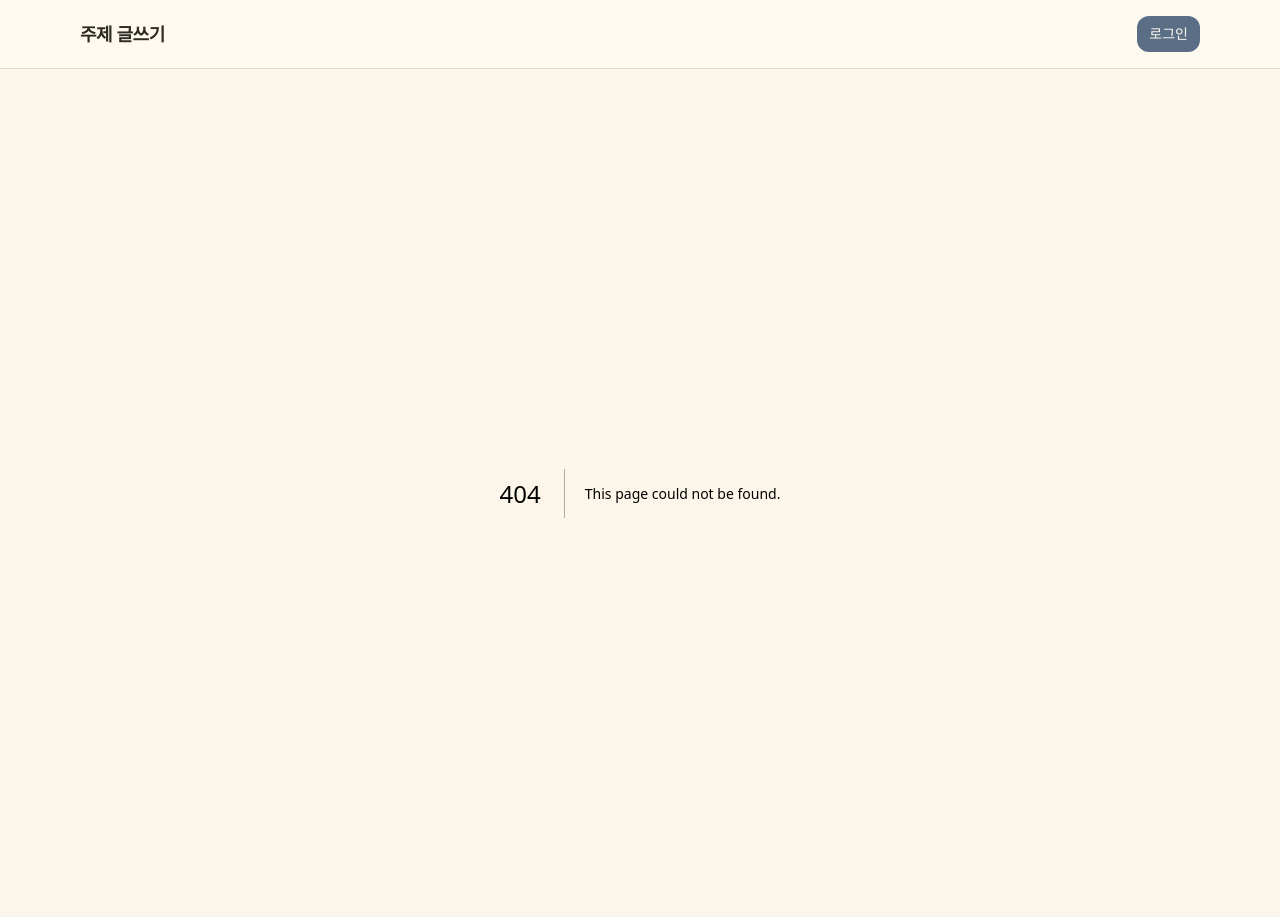
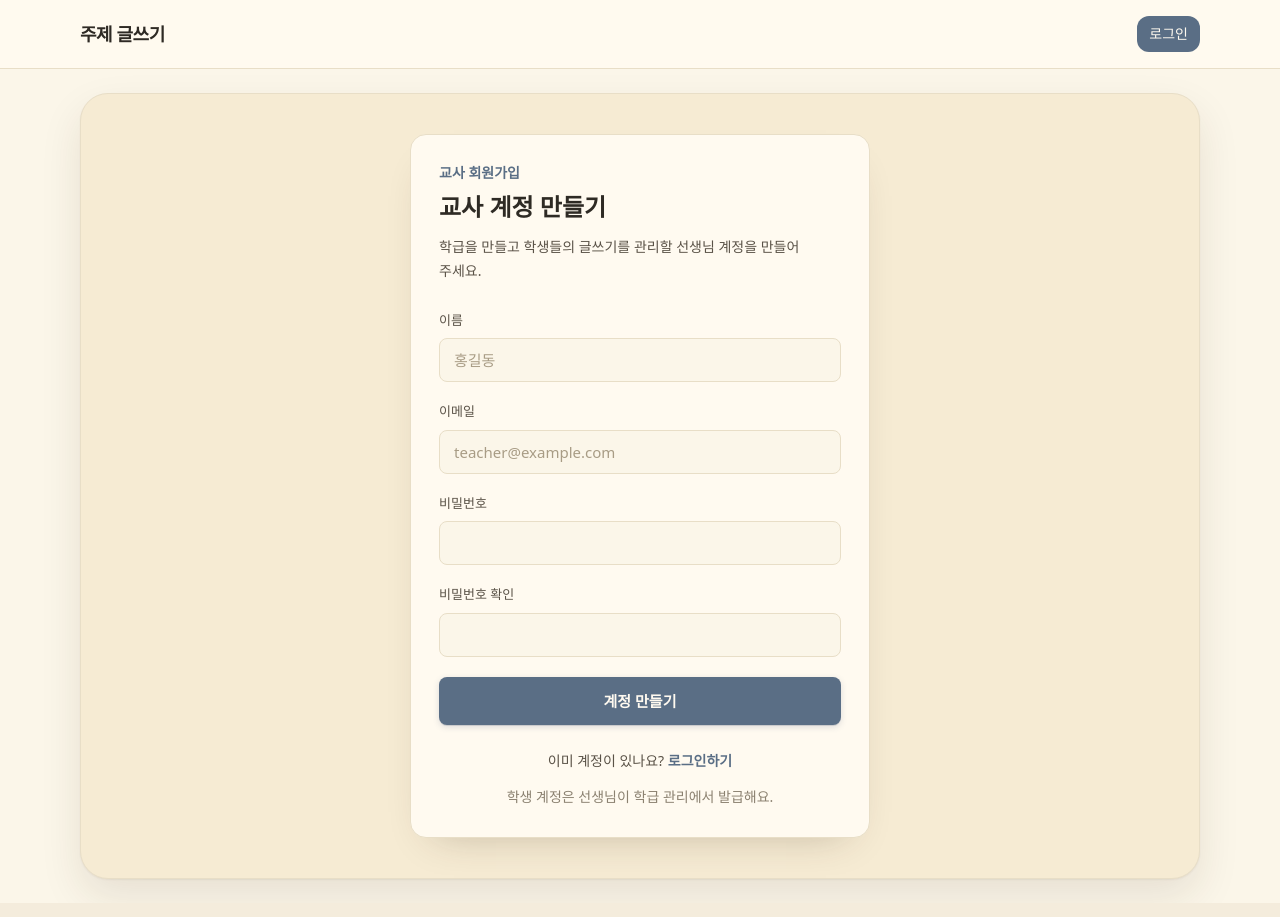
Before and after one commit to rpfksgksakfl12345-ui/writing-feedback, a Next.js app in the folder apps/web/: page /register in a window 1280 px wide. Before the commit this address had no page. Built offline with nearby package versions, Linux system fonts and the light colour scheme; a web font is replaced by a local one.

Commit message:
Add teacher registration flow

```diff
--- a/apps/web/app/(auth)/login/page.tsx
+++ b/apps/web/app/(auth)/login/page.tsx
@@ -1,6 +1,7 @@
 "use client";
 
 import { FormEvent, useEffect, useState } from "react";
+import Link from "next/link";
 import { useRouter } from "next/navigation";
 import { useAuth } from "../../../components/auth-provider";
 import { apiFetch } from "../../../lib/api";
@@ -77,6 +78,7 @@ export default function LoginPage() {
   );
   const [error, setError] = useState("");
   const [loading, setLoading] = useState(false);
+  const [registeredNotice, setRegisteredNotice] = useState(false);
 
   useEffect(() => {
     if (!isReady || !user) {
@@ -85,6 +87,11 @@ export default function LoginPage() {
 
     router.replace(getHomeHref(user.role));
   }, [isReady, router, user]);
+
+  useEffect(() => {
+    const params = new URLSearchParams(window.location.search);
+    setRegisteredNotice(params.get("registered") === "1");
+  }, []);
 
   function selectMode(nextMode: LoginMode) {
     setMode(nextMode);
@@ -230,6 +237,12 @@ export default function LoginPage() {
               "교사는 수업을 준비하고, 학생은 책장에서 글쓰기 주제를 골라 공책을 엽니다."}
           </p>
 
+          {registeredNotice ? (
+            <div className="kr-keep mt-5 rounded-xl border border-status-feedbackDone/25 bg-status-feedbackDone/15 px-4 py-3 text-sm leading-6 text-status-feedbackDone">
+              교사 계정이 만들어졌어요. 이메일과 비밀번호로 로그인해 주세요.
+            </div>
+          ) : null}
+
           <div className="mt-6 grid rounded-xl bg-paper-base p-1 sm:grid-cols-2">
             {(
               [
@@ -340,6 +353,15 @@ export default function LoginPage() {
             >
               {loading ? "로그인 중..." : "교사실로 들어가기 →"}
             </button>
+            <p className="kr-keep text-center text-sm leading-6 text-ink-700">
+              계정이 아직 없나요?{" "}
+              <Link
+                className="whitespace-nowrap font-semibold text-teacher-accent hover:text-teacher-deep"
+                href="/register"
+              >
+                교사 계정 만들기
+              </Link>
+            </p>
           </form>
         ) : (
           <form className="mt-6 grid gap-5 rounded-xl border border-student-accent/20 bg-paper-soft/70 p-5 shadow-sm" onSubmit={handleStudentLogin}>
@@ -389,6 +411,9 @@ export default function LoginPage() {
             >
               {loading ? "접속 중..." : "내 책장 열기 →"}
             </button>
+            <p className="kr-keep text-center text-sm leading-6 text-ink-500">
+              학생 계정은 선생님이 학급 관리에서 발급해요.
+            </p>
           </form>
         )}
         </div>
--- /dev/null
+++ b/apps/web/app/(auth)/register/page.tsx
@@ -0,0 +1,157 @@
+"use client";
+
+import { FormEvent, useState } from "react";
+import Link from "next/link";
+import { useRouter } from "next/navigation";
+import { apiFetch } from "../../../lib/api";
+
+type RegisterResponse = {
+  token: string;
+  user: {
+    id: number;
+    email: string;
+    name: string;
+    role: "TEACHER";
+    grade: number | null;
+  };
+};
+
+const inputClass =
+  "mt-2 h-11 w-full rounded-lg border border-ink-100 bg-paper-soft px-3.5 text-[15px] text-ink-900 outline-none transition placeholder:text-ink-300 focus:border-teacher-accent focus:ring-2 focus:ring-teacher-accent/20";
+
+export default function RegisterPage() {
+  const router = useRouter();
+  const [name, setName] = useState("");
+  const [email, setEmail] = useState("");
+  const [password, setPassword] = useState("");
+  const [passwordConfirm, setPasswordConfirm] = useState("");
+  const [error, setError] = useState("");
+  const [loading, setLoading] = useState(false);
+
+  async function handleSubmit(event: FormEvent<HTMLFormElement>) {
+    event.preventDefault();
+
+    const trimmedName = name.trim();
+    const trimmedEmail = email.trim();
+
+    setError("");
+
+    if (!trimmedName || !trimmedEmail || !password || !passwordConfirm) {
+      setError("이름, 이메일, 비밀번호와 비밀번호 확인을 모두 입력해 주세요.");
+      return;
+    }
+
+    if (password !== passwordConfirm) {
+      setError("비밀번호와 비밀번호 확인이 같지 않아요.");
+      return;
+    }
+
+    setLoading(true);
+
+    try {
+      await apiFetch<RegisterResponse>("/api/auth/register", {
+        method: "POST",
+        body: JSON.stringify({
+          name: trimmedName,
+          email: trimmedEmail,
+          password,
+        }),
+      });
+
+      router.push("/login?registered=1");
+    } catch (submitError) {
+      setError(submitError instanceof Error ? submitError.message : "교사 계정을 만들지 못했습니다.");
+    } finally {
+      setLoading(false);
+    }
+  }
+
+  return (
+    <section className="mx-auto flex min-h-[calc(100vh-140px)] max-w-[1240px] items-center justify-center rounded-[28px] border border-ink-100 bg-[#F6EBD3] px-6 py-10 shadow-[0_1px_2px_rgba(60,40,20,.06),0_18px_42px_rgba(60,40,20,.10)] sm:px-8">
+      <div className="w-full max-w-[460px] rounded-2xl border border-ink-100 bg-paper-surface p-6 shadow-[0_18px_40px_-24px_rgba(60,40,20,.3)] sm:p-7">
+        <p className="text-sm font-semibold text-teacher-accent">교사 회원가입</p>
+        <h1 className="kr-keep mt-2 text-[24px] font-bold leading-[1.35] text-ink-900">
+          교사 계정 만들기
+        </h1>
+        <p className="kr-keep mt-3 text-[14px] leading-[1.7] text-ink-700">
+          학급을 만들고 학생들의 글쓰기를 관리할 선생님 계정을 만들어 주세요.
+        </p>
+
+        <form className="mt-7 grid gap-5" onSubmit={handleSubmit}>
+          <label className="block text-[13px] font-medium text-ink-700">
+            이름
+            <input
+              className={inputClass}
+              value={name}
+              onChange={(event) => setName(event.target.value)}
+              autoComplete="name"
+              placeholder="홍길동"
+            />
+          </label>
+
+          <label className="block text-[13px] font-medium text-ink-700">
+            이메일
+            <input
+              className={inputClass}
+              value={email}
+              onChange={(event) => setEmail(event.target.value)}
+              autoComplete="email"
+              inputMode="email"
+              placeholder="teacher@example.com"
+              type="email"
+            />
+          </label>
+
+          <label className="block text-[13px] font-medium text-ink-700">
+            비밀번호
+            <input
+              className={inputClass}
+              value={password}
+              onChange={(event) => setPassword(event.target.value)}
+              autoComplete="new-password"
+              type="password"
+            />
+          </label>
+
+          <label className="block text-[13px] font-medium text-ink-700">
+            비밀번호 확인
+            <input
+              className={inputClass}
+              value={passwordConfirm}
+              onChange={(event) => setPasswordConfirm(event.target.value)}
+              autoComplete="new-password"
+              type="password"
+            />
+          </label>
+
+          {error ? (
+            <div className="kr-keep rounded-xl border border-status-error/25 bg-status-error/10 px-4 py-3 text-sm leading-6 text-status-error">
+              {error}
+            </div>
+          ) : null}
+
+          <button
+            className="inline-flex h-12 w-full items-center justify-center whitespace-nowrap rounded-lg bg-teacher-accent px-5 text-[15px] font-semibold text-paper-surface shadow-[0_1px_0_rgba(40,60,90,.15),0_2px_6px_rgba(60,80,120,.18)] hover:bg-teacher-deep disabled:cursor-not-allowed disabled:bg-ink-200"
+            disabled={loading}
+            type="submit"
+          >
+            {loading ? "계정 만드는 중..." : "계정 만들기"}
+          </button>
+        </form>
+
+        <div className="kr-keep mt-6 space-y-3 text-center text-sm leading-6 text-ink-700">
+          <p>
+            이미 계정이 있나요?{" "}
+            <Link
+              className="whitespace-nowrap font-semibold text-teacher-accent hover:text-teacher-deep"
+              href="/login"
+            >
+              로그인하기
+            </Link>
+          </p>
+          <p className="text-ink-500">학생 계정은 선생님이 학급 관리에서 발급해요.</p>
+        </div>
+      </div>
+    </section>
+  );
+}
```
